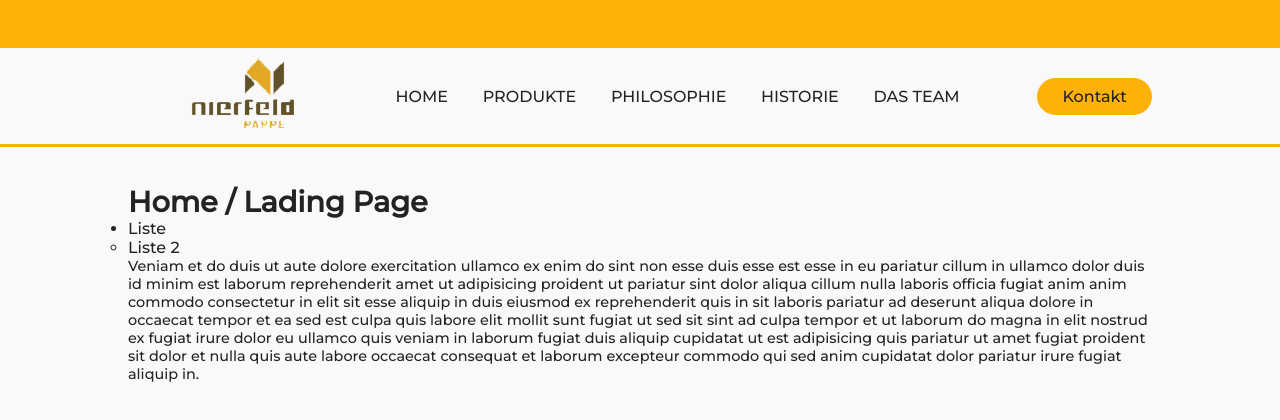
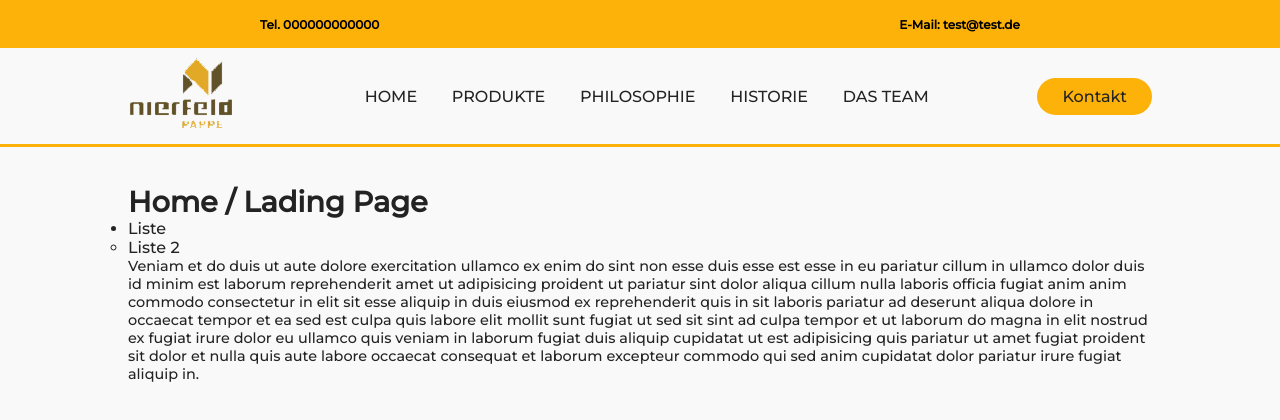
Before and after one commit to BukkitGerman/ITA-F_Pappen_Fabrik_Nierfeld, a PHP site: page /p/home in a window 1280 px wide. Shown: the top 420 px of the page. Run offline with PHP 8.4, Linux system fonts and the light colour scheme; style sheets or scripts are compiled from the project's sources.

Commit message:
fix Navbar Header, Add Tel and Email in Navbar Header

```diff
--- a/p3/page/css/navbar.css
+++ b/p3/page/css/navbar.css
@@ -12,8 +12,26 @@
     font-size: 16px;
     color: #232323; }
 
+  .border {
+    position: fixed;
+    top: 0px;
+    left: 0px;
+    z-index: 20;
+    display: flex;
+    width: 100vw;
+    height: 3rem;
+    background: #FCB209;
+    justify-content: space-around;
+    flex-direction: row;
+    align-items: center; }
+    .border div {
+      background: transparent;
+      font-weight: 700;
+      font-size: 120%; }
+
   header {
     position: fixed;
+    margin-top: 3rem;
     display: flex;
     justify-content: space-between;
     align-items: center;
@@ -21,7 +39,6 @@
     width: 100%;
     z-index: 20;
     box-shadow: 0 0 black;
-    border-top: 3rem solid #FCB209;
     border-bottom: 0.2rem solid #FCB209; }
     header .logo {
       margin: 0 0 0 0;
--- a/p3/page/css/navbar.sass
+++ b/p3/page/css/navbar.sass
@@ -21,8 +21,26 @@ $breakpoint: 992px
 		font-size: 16px
 		color: #232323
 
+	.border
+		position: fixed
+		top: 0px
+		left: 0px
+		z-index: 20
+		display: flex
+		width: 100vw
+		height: 3rem
+		background: $firma-1
+		justify-content: space-around
+		flex-direction: row
+		align-items: center
+
+		div
+			background: transparent
+			font-weight: 700
+			font-size: 120%
 	header
 		position: fixed
+		margin-top: 3rem
 		display: flex
 		justify-content: space-between
 		align-items: center
@@ -30,9 +48,8 @@ $breakpoint: 992px
 		width: 100%
 		z-index: 20
 		box-shadow: 0 0 black
-		border-top: 3rem solid $firma-1
+		//border-top: 3rem solid $firma-1
 		border-bottom: .2rem solid $firma-1
-
 
 		.logo
 			margin: 0 0 0 0
--- a/p3/page/css/team.sass
+++ b/p3/page/css/team.sass
@@ -10,10 +10,11 @@ $grun: #5c8450
 		flex-flow: row wrap
 		justify-content: center
 
-		.parting
+		hr
 			width: 80vw
-			height: .1rem
+			height: .2rem
 			background: $firma-1
+			border: none
 
 		p
 			margin-top: 1.5rem
--- a/p3/page/template/header.html
+++ b/p3/page/template/header.html
@@ -1,7 +1,5 @@
+<div class="border"><div>Tel. 000000000000</div><div>E-Mail: test@test.de</div></div>
 <header>
-	<div id="border">
-
-	</div>
 	<a href='../p/home/'><img class='logo' src='../../img/logo.png' alt='logo'></a>
 	<nav>
 		<ul class='nav__links'>
```
Also changed, not shown: p3/page/content/team.md (added, +41 -0 lines), p3/page/content/team/test.md (deleted, +0 -5 lines), p3/page/content/team/uhlmann.md (deleted, +0 -4 lines), p3/page/css/team.css (+4 -3 lines), p3/page/p/team/index.php (+1 -12 lines), 2 other files.
